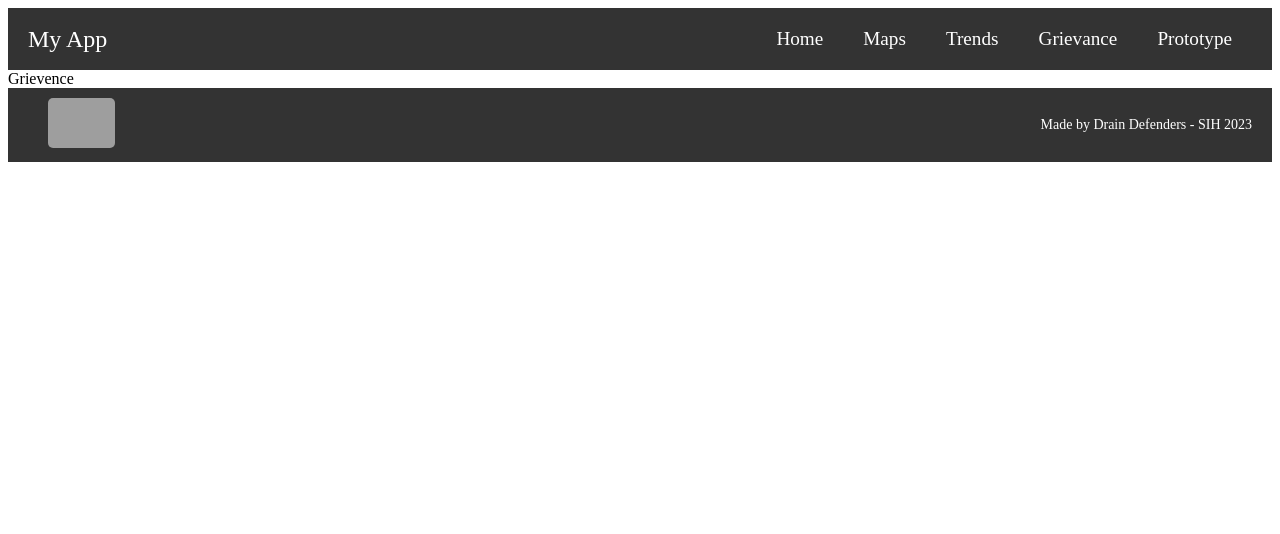
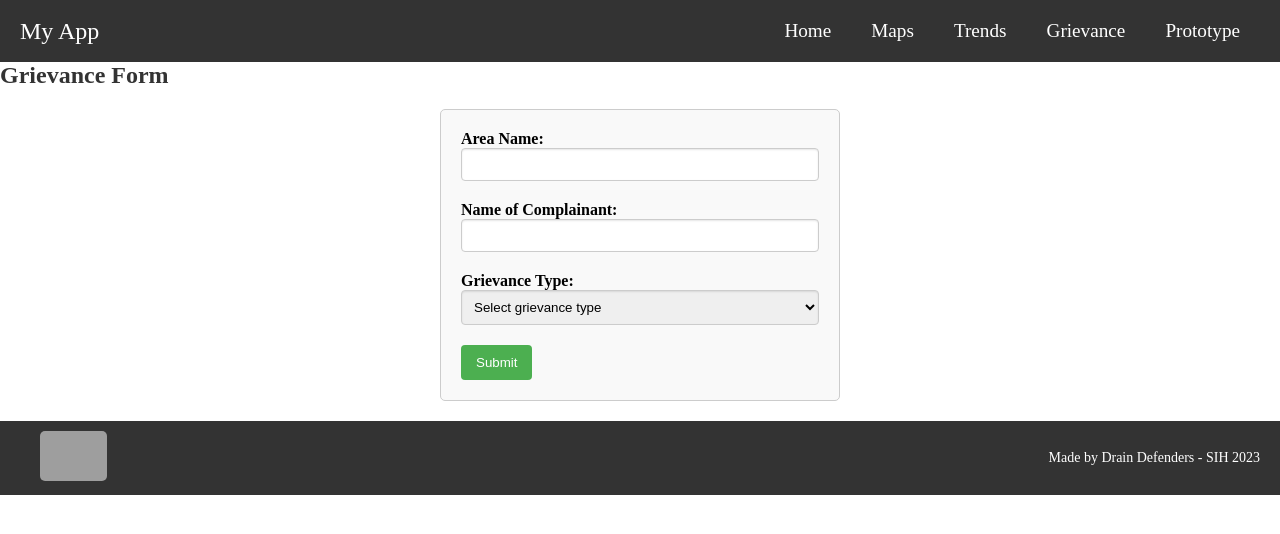
Before and after one commit to Dhananjay-23/sih, a React (Create React App) app: page /grievance in a window 1280 px wide. Shown: the top 534 px of the page. Built offline with nearby package versions, Linux system fonts and the light colour scheme; grey boxes are pictures that could not be loaded.

Commit message:
Grievance Form Connected

```diff
--- /dev/null
+++ b/src/pages/Grievence.js
@@ -0,0 +1,214 @@
+// import React, { useState } from "react";
+// import "./Grievence.css";
+// import { initializeApp } from "firebase/app";
+// import {database} from '../firebase'
+// import {ref,push,child,update} from "firebase/database";
+
+// const Grievence = () => {
+//   const [formData, setFormData] = useState({
+//     areaName: "",
+//     complaintName: "",
+//     grievanceType: "",
+//   });
+
+//   const handleChange = (e) => {
+//     const { name, value } = e.target;
+//     setFormData((prevData) => ({ ...prevData, [name]: value }));
+//   };
+
+//   const handleSubmit = async (e) => {
+//     e.preventDefault();
+
+//     // Extract form data
+//     const { areaName, complaintName, grievanceType } = formData;
+
+//     // Prepare the data to be pushed to Firebase
+//     const grievanceData = {
+//       areaName,
+//       complaintName,
+//       grievanceType,
+//     };
+
+//     // Push data to Firebase
+//     const newPostKey = push(ref(database, 'posts')).key;
+//     const updates = {};
+//     updates['/' + newPostKey] = grievanceData;
+
+//     try {
+//       await update(ref(database), updates);
+//       console.log("Form submitted successfully!");
+//     } catch (error) {
+//       console.error("Error submitting form:", error.message);
+//     }
+
+//     // Optional: Clear the form after submission
+//     setFormData({
+//       areaName: "",
+//       complaintName: "",
+//       grievanceType: "",
+//     });
+//   };
+
+
+//   return (
+//     <div className="grievance-form-container">
+//       <div className="head">
+//         <h2>Grievance Form</h2>
+//       </div>
+//       <form onSubmit={handleSubmit}>
+//         <label>
+//           Area Name:
+//           <input
+//             type="text"
+//             name="areaName"
+//             value={formData.areaName}
+//             onChange={handleChange}
+//             required
+//           />
+//         </label>
+
+//         <label>
+//           Name of Complainant:
+//           <input
+//             type="text"
+//             name="complaintName"
+//             value={formData.complaintName}
+//             onChange={handleChange}
+//             required
+//           />
+//         </label>
+
+//         <label>
+//           Grievance Type:
+//           <select
+//             name="grievanceType"
+//             value={formData.grievanceType}
+//             onChange={handleChange}
+//             required
+//           >
+//             <option value="">Select grievance type</option>
+//             <option value="newPipelineConnection">
+//               New Pipeline Connection
+//             </option>
+//             <option value="blockagesInExisting">Blockages in Existing</option>
+//             <option value="waterQuality">Water Quality</option>
+//             <option value="leakageDetected">Leakage Detected</option>
+//           </select>
+//         </label>
+//         <div className="buttonn">
+//        <button type="submit">Submit</button>
+//        </div>
+//       </form>
+//     </div>
+//   );
+// };
+
+// export default Grievence;
+import React, { useState } from "react";
+import "./Grievence.css";
+import { database } from './firebase';
+import { ref, push, update, set } from "firebase/database";
+
+const Grievence = () => {
+  const [formData, setFormData] = useState({
+    areaName: "",
+    complaintName: "",
+    grievanceType: "",
+  });
+
+  const handleChange = (e) => {
+    const { name, value } = e.target;
+    setFormData((prevData) => ({ ...prevData, [name]: value }));
+  };
+
+  const handleSubmit = async (e) => {
+    console.log(formData);
+    e.preventDefault();
+
+    // Extract form data
+    const { areaName, complaintName, grievanceType } = formData;
+
+    // Prepare the data to be pushed to Firebase
+    const grievanceData = {
+      areaName,
+      complaintName,
+      grievanceType,
+    };
+
+    // Push data to Firebase
+    const newPostKey = push(ref(database, 'posts')).key;
+    const updates = {};
+    updates['/' + newPostKey] = grievanceData;
+
+    try {
+        await push(ref(database, 'posts', newPostKey), grievanceData);
+        console.log("Form submitted successfully!");
+      } catch (error) {
+        console.error("Error submitting form:", error.message);
+      }
+
+    // Optional: Clear the form after submission
+    setFormData({
+      areaName: "",
+      complaintName: "",
+      grievanceType: "",
+    });
+  };
+
+  return (
+    <div className="grievance-form-container">
+      <div className="head">
+        <h2>Grievance Form</h2>
+      </div>
+      <form onSubmit={handleSubmit}>
+        <label>
+          Area Name:
+          <input
+            type="text"
+            name="areaName"
+            value={formData.areaName}
+            onChange={handleChange}
+            required
+          />
+        </label>
+
+        <label>
+          Name of Complainant:
+          <input
+            type="text"
+            name="complaintName"
+            value={formData.complaintName}
+            onChange={handleChange}
+            required
+          />
+        </label>
+
+        <label>
+          Grievance Type:
+          <select
+            name="grievanceType"
+            value={formData.grievanceType}
+            onChange={handleChange}
+            required
+          >
+            <option value="">Select grievance type</option>
+            <option value="newPipelineConnection">
+              New Pipeline Connection
+            </option>
+            <option value="blockagesInExisting">Blockages in Existing</option>
+            <option value="waterQuality">Water Quality</option>
+            <option value="leakageDetected">Leakage Detected</option>
+          </select>
+        </label>
+        <div className="buttonn">
+          <button type="submit">Submit</button>
+        </div>
+
+      </form>
+
+    </div>
+
+  );
+};
+
+export default Grievence;
--- a/src/pages/Prototype.jsx
+++ b/src/pages/Prototype.jsx
@@ -105,20 +105,21 @@ import { MapContainer, TileLayer, Polyline } from "react-leaflet";
 import { initializeApp } from "firebase/app";
 import { getDatabase, ref, onValue } from "firebase/database";
 import Alert from "./Alert"; // Import the updated Alert component
+import { database } from './firebase';
 
 // ... (your other imports)
-const firebaseConfig = {
-    apiKey: "AIzaSyCNGtGxMq0SplaNCEZKF02xSo6G8ZUPP5c",
-    authDomain: "sihnode.firebaseapp.com",
-    databaseURL: "https://sihnode-default-rtdb.europe-west1.firebasedatabase.app",
-    projectId: "sihnode",
-    storageBucket: "sihnode.appspot.com",
-    messagingSenderId: "213651984141",
-    appId: "1:213651984141:web:8313e5d7faa2cac9b1ea44",
-  };
+// const firebaseConfig = {
+//     apiKey: "AIzaSyCNGtGxMq0SplaNCEZKF02xSo6G8ZUPP5c",
+//     authDomain: "sihnode.firebaseapp.com",
+//     databaseURL: "https://sihnode-default-rtdb.europe-west1.firebasedatabase.app",
+//     projectId: "sihnode",
+//     storageBucket: "sihnode.appspot.com",
+//     messagingSenderId: "213651984141",
+//     appId: "1:213651984141:web:8313e5d7faa2cac9b1ea44",
+//   };
 
-  const app = initializeApp(firebaseConfig);
-  const database = getDatabase(app);
+//   const app = initializeApp(firebaseConfig);
+//   const database = getDatabase(app);
 
 const Prototype = () => {
   const [values, setValues] = useState({
@@ -137,7 +138,7 @@ const Prototype = () => {
         setValues({
           sensor1: data.sensor1,
           sensor2: data.sensor2,
-          difference: data.Diffrence,
+          difference: data.Difference,
         });
       }
     });
--- /dev/null
+++ b/src/pages/firebase.js
@@ -0,0 +1,20 @@
+// Import the functions you need from the SDKs you need
+import { initializeApp } from "firebase/app";
+import { getDatabase } from "firebase/database"
+// TODO: Add SDKs for Firebase products that you want to use
+// https://firebase.google.com/docs/web/setup#available-libraries
+
+// Your web app's Firebase configuration
+const firebaseConfig = {
+    apiKey: "AIzaSyCNGtGxMq0SplaNCEZKF02xSo6G8ZUPP5c",
+    authDomain: "sihnode.firebaseapp.com",
+    databaseURL: "https://sihnode-default-rtdb.europe-west1.firebasedatabase.app",
+    projectId: "sihnode",
+    storageBucket: "sihnode.appspot.com",
+    messagingSenderId: "213651984141",
+    appId: "1:213651984141:web:8313e5d7faa2cac9b1ea44",
+  };
+
+  const app = initializeApp(firebaseConfig);
+
+export const database = getDatabase(app);
```
